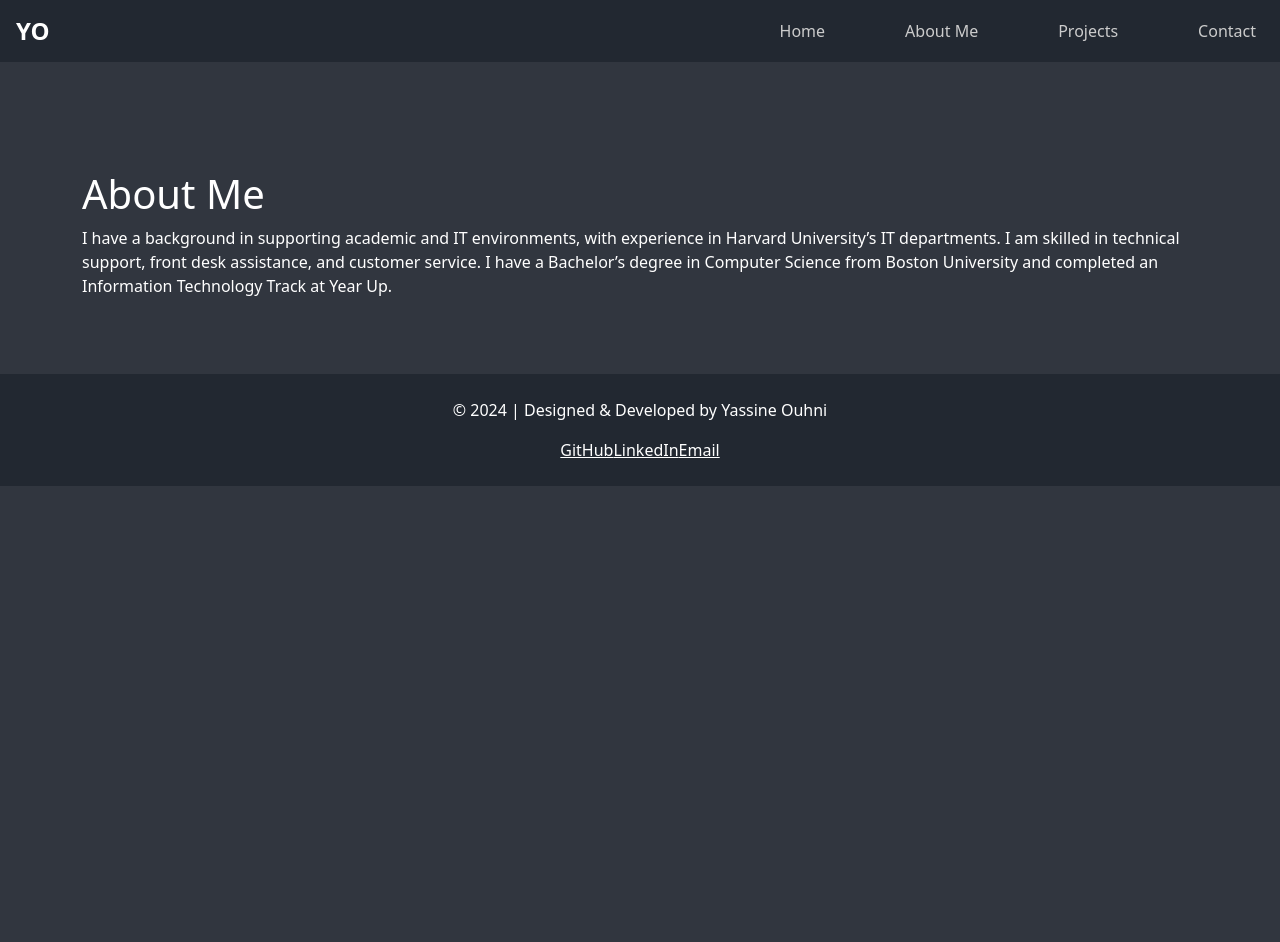
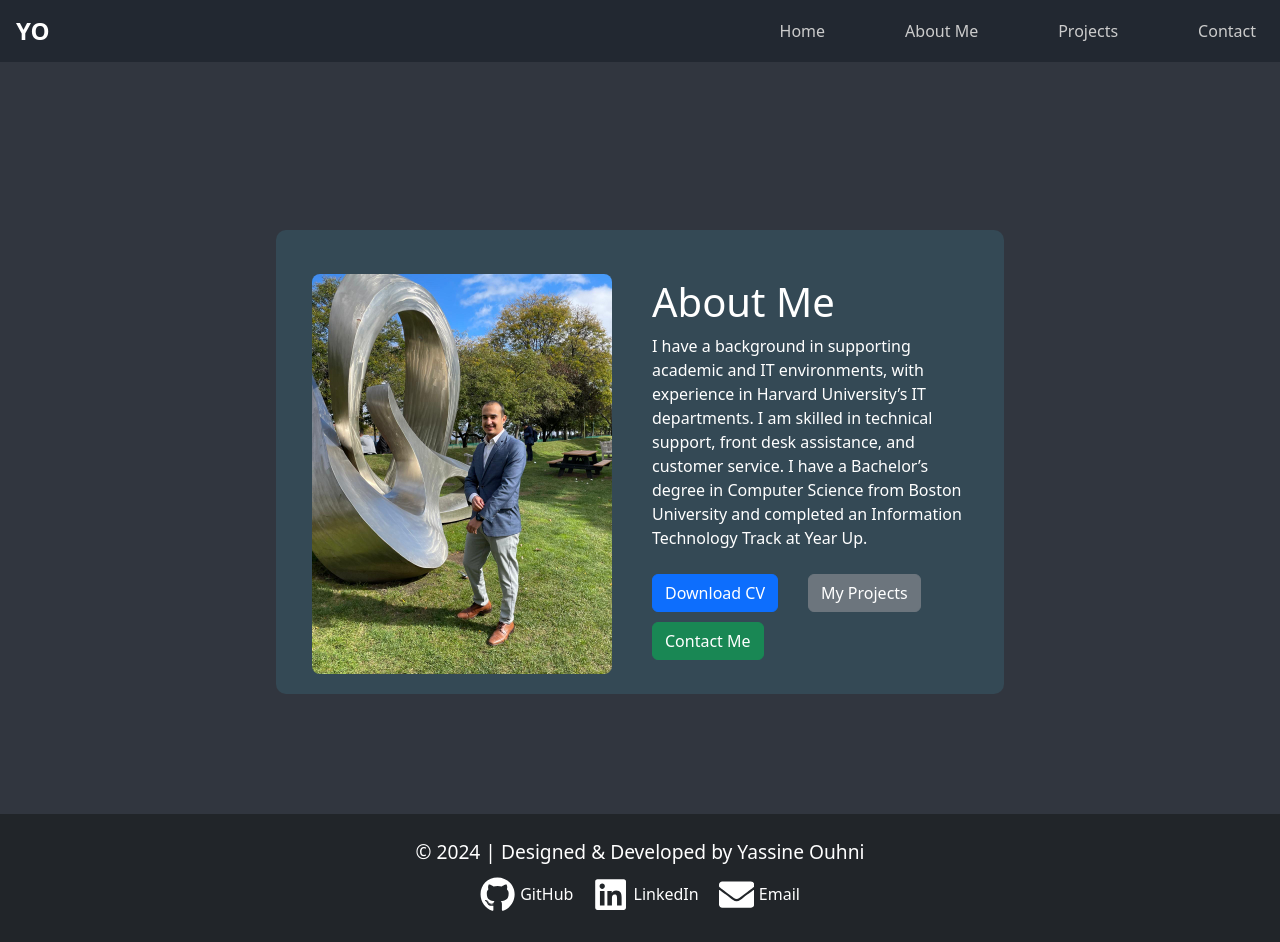
Before and after one commit to ouhni/Portfolio, a React (Create React App) app: page /about in a window 1280 px wide. Before the commit the page ends 800 px from the top, so only its background shows below. Built offline with nearby package versions, Linux system fonts and the light colour scheme.

Commit message:
Styeled About page

```diff
--- a/package.json
+++ b/package.json
@@ -10,6 +10,7 @@
     "react": "^18.3.1",
     "react-bootstrap": "^2.10.2",
     "react-dom": "^18.3.1",
+    "react-icons": "^5.2.1",
     "react-router-dom": "^6.23.1",
     "react-scripts": "5.0.1",
     "web-vitals": "^2.1.4"
--- a/src/components/Footer.js
+++ b/src/components/Footer.js
@@ -1,16 +1,24 @@
 import React from 'react';
 import { Container, Row, Col } from 'react-bootstrap';
+import { FaGithub, FaLinkedin, FaEnvelope } from 'react-icons/fa'; // Importing icons from react-icons library
+
 const Footer = () => {
   return (
-    <footer className="bg-dark text-white mt-5 p-4 text-center mt-auto">
+    <footer className="footer bg-dark text-white mt-5 p-4 text-center mt-auto">
       <Container>
         <Row>
           <Col>
             <p>© 2024 | Designed & Developed by Yassine Ouhni</p>
-            <div>
-              <a href="https://github.com/your-github" className="text-white mr-3" target="_blank" rel="noopener noreferrer">GitHub</a>
-              <a href="https://linkedin.com/in/your-linkedin" className="text-white mr-3" target="_blank" rel="noopener noreferrer">LinkedIn</a>
-              <a href="mailto:your-email@example.com" className="text-white">Email</a>
+            <div className="social-links">
+              <a href="https://github.com/ouhni" className="text-white mr-3" target="_blank" rel="noopener noreferrer">
+                <FaGithub className="social-icon" /> GitHub
+              </a>
+              <a href="https://linkedin.com/in/yassine-ouhni" className="text-white mr-3" target="_blank" rel="noopener noreferrer">
+                <FaLinkedin className="social-icon" /> LinkedIn
+              </a>
+              <a href="mailto:ouhniyassine2@gmail.com" className="text-white">
+                <FaEnvelope className="social-icon" /> Email
+              </a>
             </div>
           </Col>
         </Row>
@@ -18,4 +26,5 @@ const Footer = () => {
     </footer>
   );
 }
+
 export default Footer;
--- a/src/pages/About.js
+++ b/src/pages/About.js
@@ -1,11 +1,32 @@
 import React from 'react';
-import { Container } from 'react-bootstrap';
+import { Container, Row, Col, Button } from 'react-bootstrap';
+import profilePhoto from '../assets/images/Yassine_Profile_Photo.png'; // Adjust the path as needed
+import '../styles/About.css';
+
 const About = () => {
   return (
-    <Container className="mt-5">
-      <h1>About Me</h1>
-      <p>I have a background in supporting academic and IT environments, with experience in Harvard University’s IT departments. I am skilled in technical support, front desk assistance, and customer service. I have a Bachelor’s degree in Computer Science from Boston University and completed an Information Technology Track at Year Up.</p>
-    </Container>
+    <div className="content">
+      <Container className="about-container mt-5">
+        <Row className="align-items-center mt-4">
+          <Col md={6} className="text-center">
+            <img src={profilePhoto} alt="Profile" className="about-image" />
+          </Col>
+          <Col md={6}>
+            <h1>About Me</h1>
+            <p>
+              I have a background in supporting academic and IT environments, with experience in Harvard University’s IT departments. I am skilled in technical support, front desk assistance, and customer service.
+              I have a Bachelor’s degree in Computer Science from Boston University and completed an Information Technology Track at Year Up.
+            </p>
+            <div className="button-group mt-4">
+              <Button variant="primary" href="/path/to/cv" className="mr-2">Download CV</Button>
+              <Button variant="secondary" href="/projects" className="mr-2">My Projects</Button>
+              <Button variant="success" href="/contact">Contact Me</Button>
+            </div>
+          </Col>
+        </Row>
+      </Container>
+    </div>
   );
 }
+
 export default About;
--- /dev/null
+++ b/src/styles/About.css
@@ -0,0 +1,92 @@
+html, body {
+    height: 100%;
+    margin: 0;
+    padding: 0;
+  }
+
+  #root {
+    display: flex;
+    flex-direction: column;
+    min-height: 100vh;
+  }
+
+  .content {
+    flex: 1;
+  }
+
+  .about-container {
+    background-color: #344955; /* Background color */
+    padding: 20px;
+    border-radius: 10px;
+    width: 70%; /* Container width */
+    margin: auto; /* Center the container */
+  }
+
+  .about-image {
+    width: 100%;
+    max-width: 300px;
+    height: auto;
+    border-radius: 8px;
+  }
+
+  .button-group {
+    display: flex;
+    flex-direction: row;
+    justify-content: flex-start;
+    flex-wrap: wrap; /* Make buttons wrap in smaller screens */
+  }
+
+  .button-group .btn {
+    margin-right: 30px; /* Spacing between buttons */
+    margin-bottom: 10px; /* Space below buttons for wrap */
+  }
+
+  @media (max-width: 768px) {
+    .about-container {
+      width: 90%; /* Reduce container width on smaller screens */
+      text-align: center;
+    }
+
+    .about-image {
+      margin-bottom: 20px;
+    }
+
+    .button-group {
+      justify-content: center;
+    }
+
+    .button-group .btn {
+      margin-right: 10px; /* Reduce margin between buttons on smaller screens */
+    }
+  }
+
+  /* Footer styles */
+  .footer {
+    background-color: #222831;
+    color: white;
+    text-align: center;
+    padding: 20px 0;
+    margin-top: auto;
+  }
+
+  .footer p {
+    font-size: 1.2rem; /* Slightly larger font size for paragraph */
+  }
+
+  .footer .social-links {
+    margin-top: 10px;
+  }
+
+  .footer .social-links a {
+    color: white;
+    margin: 0 10px;
+    text-decoration: none;
+  }
+
+  .footer .social-links a:hover {
+    text-decoration: underline;
+  }
+
+  .footer .social-links .social-icon {
+    margin-right: 5px; /* Space between icon and text */
+  }
--- a/src/styles/index.css
+++ b/src/styles/index.css
@@ -1,43 +1,54 @@
-/* body, html {
+html, body {
+  height: 100%;
   margin: 0;
   padding: 0;
-  width: 100%;
-  height: 100%;
-  font-family: Arial, sans-serif;
-  background-color: #f8f9fa;
-} */
-/* Ensures that the container takes up the full height of the screen */
+}
+
 #root {
   display: flex;
   flex-direction: column;
-  /* min-height: 100vh; */
+  min-height: 100vh;
 }
+
 /* Styles for the main content area */
 .content {
   flex: 1;
+  display: flex;
   padding: 60px;
+  flex-direction: column;
+  /* min-height: 100vh; */
 }
+
 /* Footer styles */
 .footer {
-  /* background-color: #50727B ; */
+  background-color: #222831;
   color: white;
   text-align: center;
   padding: 20px 0;
 }
+
 .footer p {
   margin: 0;
+  font-size: 1.4rem; /* Increase the font size */
 }
+
 .footer .social-links {
   margin-top: 10px;
 }
+
 .footer .social-links a {
   color: white;
-  margin: 0 10px;
+  margin: 0 25px; /* Increase margin for more space */
   text-decoration: none;
+  display: inline-flex;
+  align-items: center;
 }
+
 .footer .social-links a:hover {
   text-decoration: underline;
 }
-.bg-dark {
-  background-color: #222831 !important;
+
+.footer .social-icon {
+  margin-right: 8px; /* Add space between icon and text */
+  font-size: 2.2rem; /* Adjust icon size */
 }
```
Also changed, not shown: 1 other file (tests, documents, lock files or other folders).
